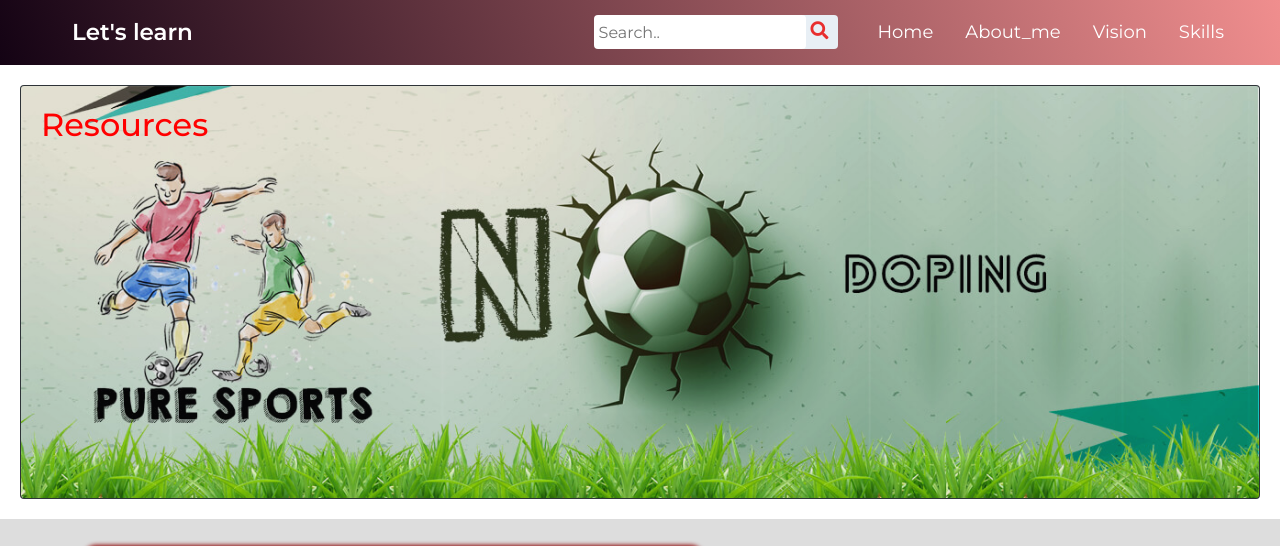
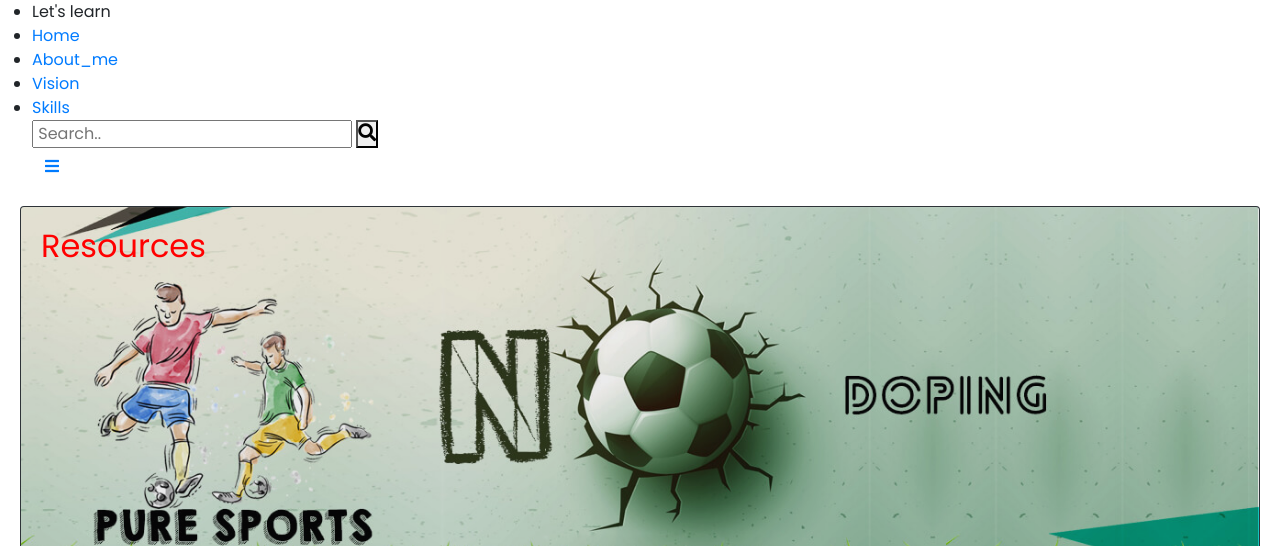
Before and after one commit to Adarsh-Mishra15/Resources_TUE, a plain HTML site: page index.html in a window 1280 px wide. Shown: the top 546 px of the page. Drawn offline with nearby package versions, Linux system fonts and the light colour scheme; grey boxes are pictures that could not be loaded; files whose address does not match are found by name.

Commit message:
Update index.html

```diff
--- a/index.html
+++ b/index.html
@@ -18,194 +18,6 @@
     <link rel="stylesheet" href="https://cdnjs.cloudflare.com/ajax/libs/font-awesome/5.15.3/css/all.min.css" />
     <link rel="stylesheet" href="https://cdn.jsdelivr.net/npm/bootstrap@4.6.1/dist/css/bootstrap.min.css"
        integrity="sha384-zCbKRCUGaJDkqS1kPbPd7TveP5iyJE0EjAuZQTgFLD2ylzuqKfdKlfG/eSrtxUkn" crossorigin="anonymous">
-        <style>
-       @import url('https://fonts.googleapis.com/css?family=Montserrat:400,500,600,700&display=swap');
-
-       body {
-          font-family: tahoma;
-          background-image: url();
-          background-size: cover;
-          background-position: center;
-          background-attachment: fixed;
-       }
-
-       * {
-          margin: 0;
-          padding: 0;
-          box-sizing: border-box;
-          font-family: 'Montserrat', sans-serif;
-          /* background-image: url(pcwall.jpg); */
-       }
-
-       nav {
-          background-image: linear-gradient(250deg, #f08e8e, #140314);
-          padding: 0px 40px;
-       }
-
-       nav ul {
-          list-style: none;
-          display: flex;
-          flex-wrap: wrap;
-          align-items: center;
-          justify-content: center;
-       }
-
-       nav ul li {
-          padding: 15px 0;
-          cursor: pointer;
-       }
-
-       nav ul li.items {
-          position: relative;
-          width: auto;
-          margin: 0 16px;
-          text-align: center;
-          order: 3;
-       }
-
-       nav ul li.items:after {
-          position: absolute;
-          content: '';
-          left: 0;
-          bottom: 5px;
-          height: 2px;
-          width: 100%;
-          background: #33ffff;
-          opacity: 0;
-          transition: all 0.2s linear;
-       }
-
-       nav ul li.items:hover:after {
-          opacity: 1;
-          bottom: 8px;
-       }
-
-       nav ul li.logo {
-          flex: 1;
-          color: white;
-          font-size: 23px;
-          font-weight: 600;
-          cursor: default;
-          user-select: none;
-       }
-
-       nav ul li a {
-          color: white;
-          font-size: 18px;
-          text-decoration: none;
-          /* transition: .4s; */
-       }
-
-       nav ul li:hover a {
-          color: #ffb84f;
-       }
-
-       nav ul li i {
-          font-size: 23px;
-       }
-
-       nav ul li.btn {
-          display: none;
-       }
-
-       nav ul li.btn.hide i:before {
-          content: '\f00d';
-       }
-
-       @media all and (max-width: 900px) {
-          nav {
-             padding: 5px 30px;
-          }
-
-          nav ul li.items {
-             width: 100%;
-             display: none;
-          }
-
-          nav ul li.items.show {
-             display: block;
-          }
-
-          nav ul li.btn {
-             display: block;
-          }
-
-          nav ul li.items:hover {
-             border-radius: 5px;
-             box-shadow: inset 0 0 5px #169e43,
-                inset 0 0 10px #977811;
-          }
-
-          nav ul li.items:hover:after {
-             opacity: 0;
-          }
-       }
-
-       .search input[type=text] {
-          width: 212px;
-          height: 34px;
-
-          margin-right: -8px;
-          border-radius: 4px;
-          border: none;
-       }
-
-       .search {
-          float: right;
-          margin: 7px;
-       }
-
-       .search button {
-          background-color: #e8eff5;
-          color: #e82e2e;
-          float: right;
-          margin-left: 2px;
-          padding: 5px 10px;
-          margin-right: 16px;
-          font-size: 16px;
-          border-radius: 4px;
-          box-shadow: aliceblue;
-          border: none;
-          cursor: pointer;
-       }
-
-       @media screen and (max-width: 354px) {
-          .search button {
-             background-color: #e8eff5;
-             color: #e82e2e;
-             float: right;
-             margin-left: 2px;
-             padding: 5px 10px;
-             margin-right: 8px;
-             margin-bottom: -55px;
-             margin-top: -34px;
-             font-size: 16px;
-             border-radius: 4px;
-             box-shadow: aliceblue;
-             border: none;
-             cursor: pointer;
-          }
-
-          .search input[type=text] {
-             width: 117px;
-             height: 34px;
-             margin-right: -34px;
-             border-radius: 4px;
-             border: none;
-             margin-right: 40px;
-          }
-
-       }
-
-       .cont {
-          /* background-image: url(Untitled.png); */
-          height: 43.9em;
-       }
-
-
-    </style>
-
-
  </head>
 
  <body>
@@ -231,23 +43,8 @@
           </div>
           <li class="btn"><a href="#"><i class="fas fa-bars"></i></a></li>
 
-
-
-
-
-
-
-
-
-
-
        </ul>
     </nav>
-
-
-
-
-
 
 
 
@@ -265,7 +62,6 @@
        })
     </script>
 
-
     <div class="card bg-dark text-white" style="overflow-y:auto; font-weight: 600;">
         <img src="NoDoping.jpg" class="img-fluid" style="opacity: 0.9;">
         <div class="card-img-overlay">
@@ -273,13 +69,6 @@
 
         </div>
     </div>
-
-
-
-
-
-
-
 
     <div class="section ">
         <div class="container ">
```
